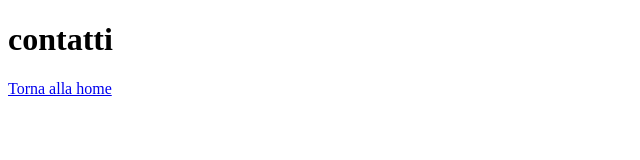
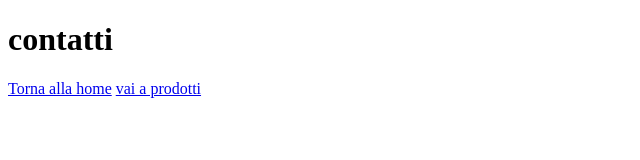
Before and after one commit to Alessia-gasparini/git-test, a plain HTML site: page contatti.html in a window 1280 px wide. Shown: the whole page, without its empty margins (0-640 px from the left). Drawn offline with Linux system fonts and the light colour scheme.

Commit message:
inserito link in contatti

```diff
--- a/contatti.html
+++ b/contatti.html
@@ -8,5 +8,6 @@
 <body>
     <h1>contatti</h1>
     <a href="./index.html">Torna alla home</a>
+    <a href="./prodotti.html">vai a prodotti</a>
 </body>
 </html>
```
